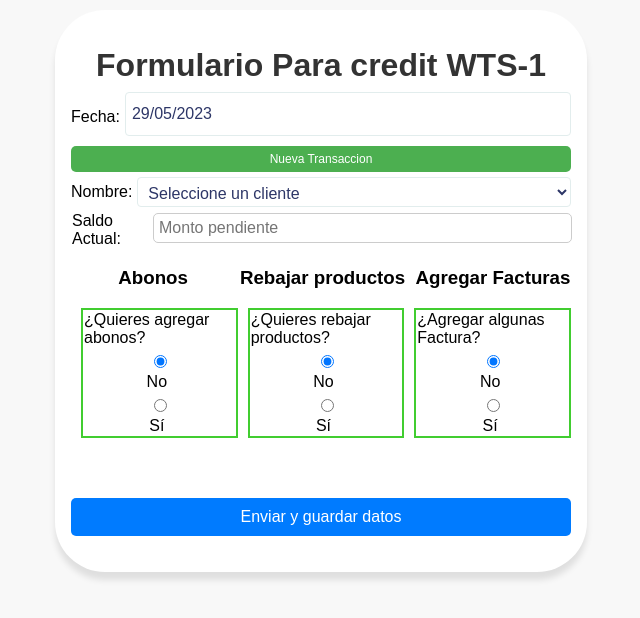
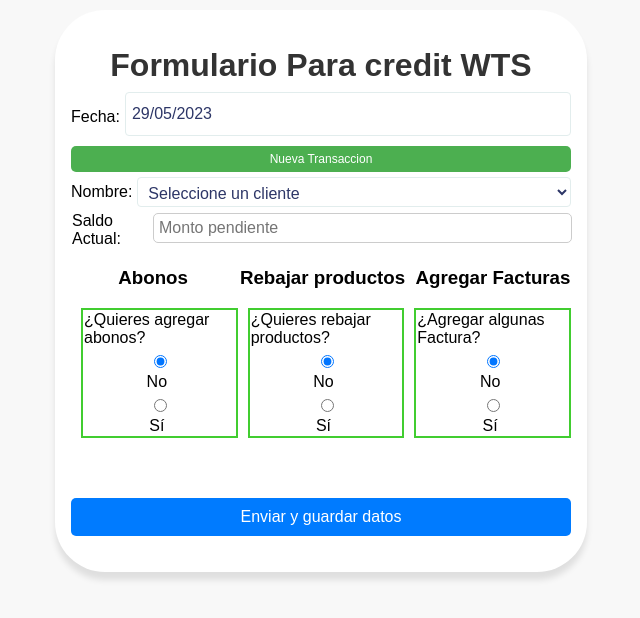
Before and after one commit to djmaxis/ApiCredit, a plain HTML site: page index.html in a window 1280 px wide. Shown: the whole page, without its empty margins (319-959 px from the left). Drawn offline with nearby package versions, Linux system fonts and the light colour scheme.

Commit message:
Add files via upload

```diff
--- a/index.html
+++ b/index.html
@@ -10,7 +10,7 @@
    </head>
    <body>
       <div class="container">
-         <h1>Formulario Para credit WTS-1</h1>
+         <h1>Formulario Para credit WTS</h1>
          <form id="formulario">
             <div class="form-group" style="flex: 5; margin-center: 10px;">
                <label for="fecha">Fecha:</label>
```
